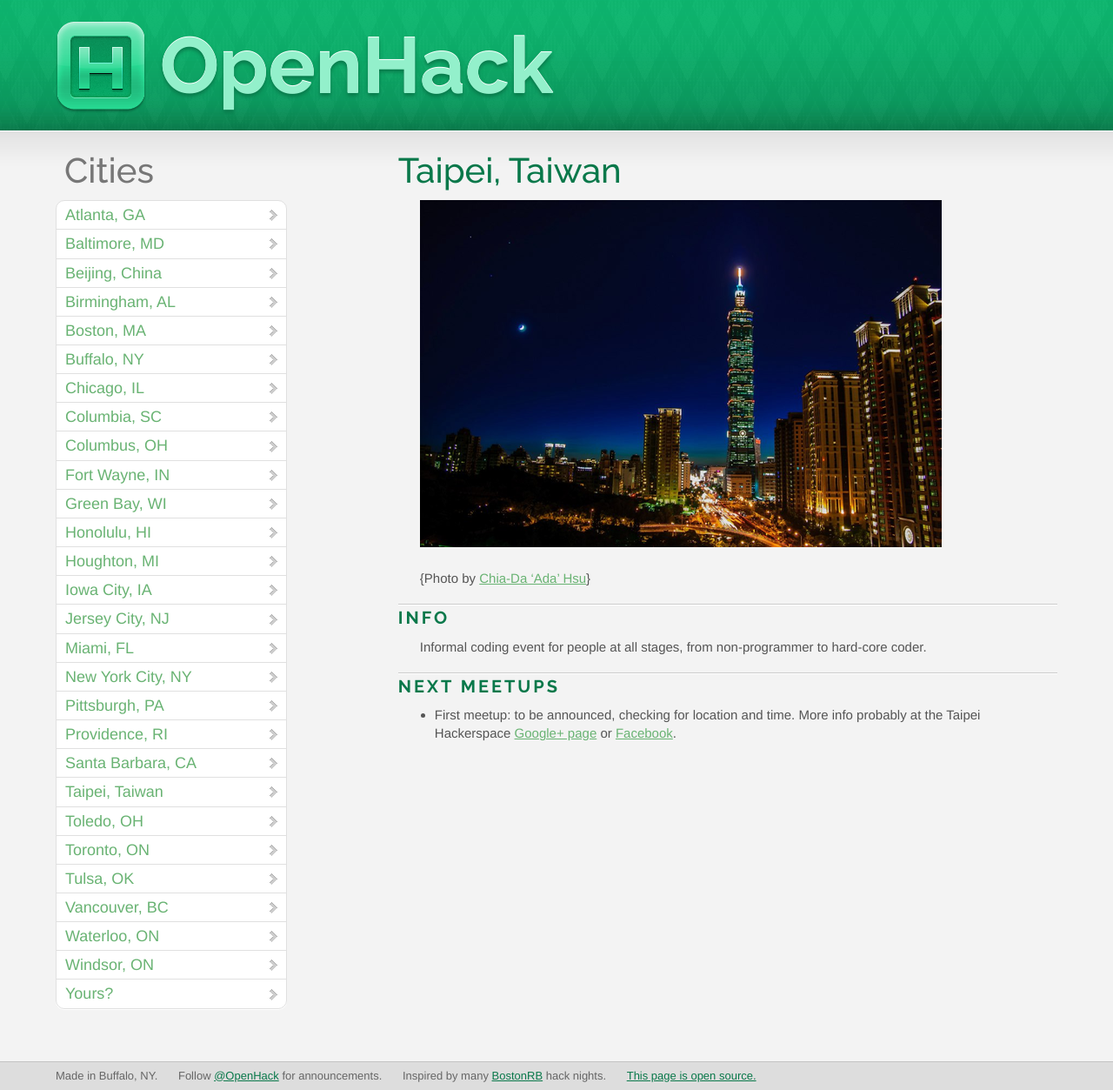
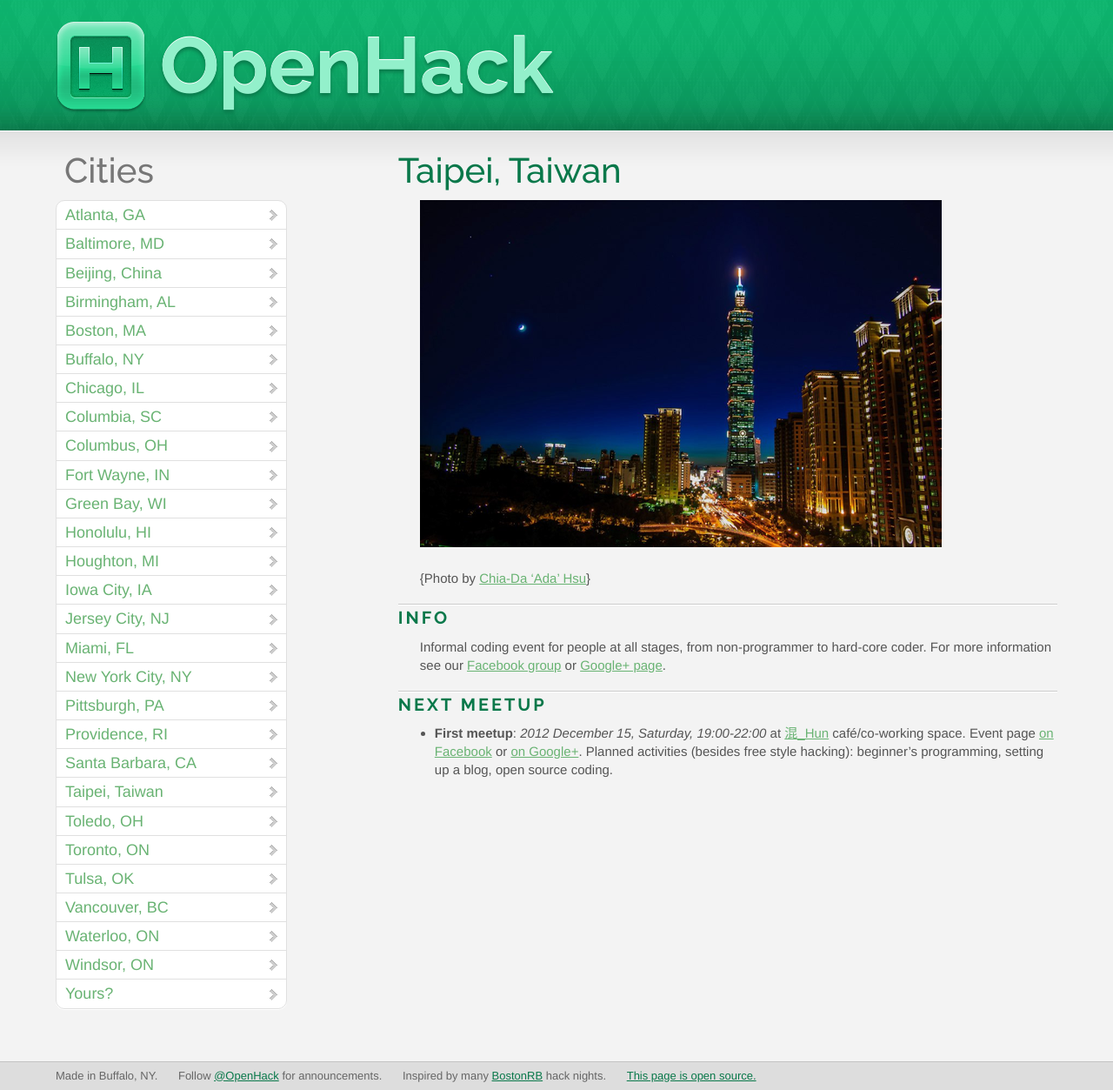
Before and after one commit to OpenHack/openhack.github.com, a Jekyll site: the page built from taipei/index.markdown, in a window 1280 px wide. Shown: the whole page at 87% size. Built offline with Jekyll 4.4.1, drawn with Linux system fonts in a browser that asks for light colours; nearby versions of some CDN libraries; Markdown is read by kramdown in place of the engine named in the settings; comment, search, counter and statistics services are not loaded.

Commit message:
Taipei: add first event

```diff
--- a/taipei/index.markdown
+++ b/taipei/index.markdown
@@ -11,12 +11,15 @@ title: OpenHack - Taipei, Taiwan
 
 ### Info
 
-Informal coding event for people at all stages, from non-programmer to hard-core coder.
+Informal coding event for people at all stages, from non-programmer to hard-core coder. For more information see our [Facebook group][openhackfb] or [Google+ page][openhackgp].
 
-### Next meetups
+### Next meetup
 
-* First meetup: to be announced, checking for location and time. More info probably at the Taipei Hackerspace [Google+ page][thg] or [Facebook][thfb].
+* **First meetup**: *2012 December 15, Saturday, 19:00-22:00* at [混_Hun][hun] café/co-working space. Event page [on Facebook][meetup1fb] or [on Google+][meetup1gp]. Planned activities (besides free style hacking): beginner's programming, setting up a blog, open source coding.
 
 [photocredit]: https://plus.google.com/photos/117273585109170363811/albums/5696597515913071889/5779342256401126082?banner=pwa "This picture on G+"
-[thg]: https://plus.google.com/100085911445404984901/
-[thfb]: https://www.facebook.com/TaipeiHackerspace
+[hun]: https://www.facebook.com/pages/%E6%B7%B7_hun/289420404471011 "Hun's Facebook page"
+[openhackfb]: https://www.facebook.com/groups/510083385683277/ "Group page on Facebook"
+[meetup1fb]: https://www.facebook.com/events/323406857766875/ "Event page on Facebook"
+[openhackgp]: https://plus.google.com/b/115727541741204190730/115727541741204190730/ "OpenHack Taipei on Google+"
+[meetup1gp]: https://plus.google.com/b/115727541741204190730/events/c2ubm04d8aam5bh6prermkrbrkk "Event page on Google+"
```
